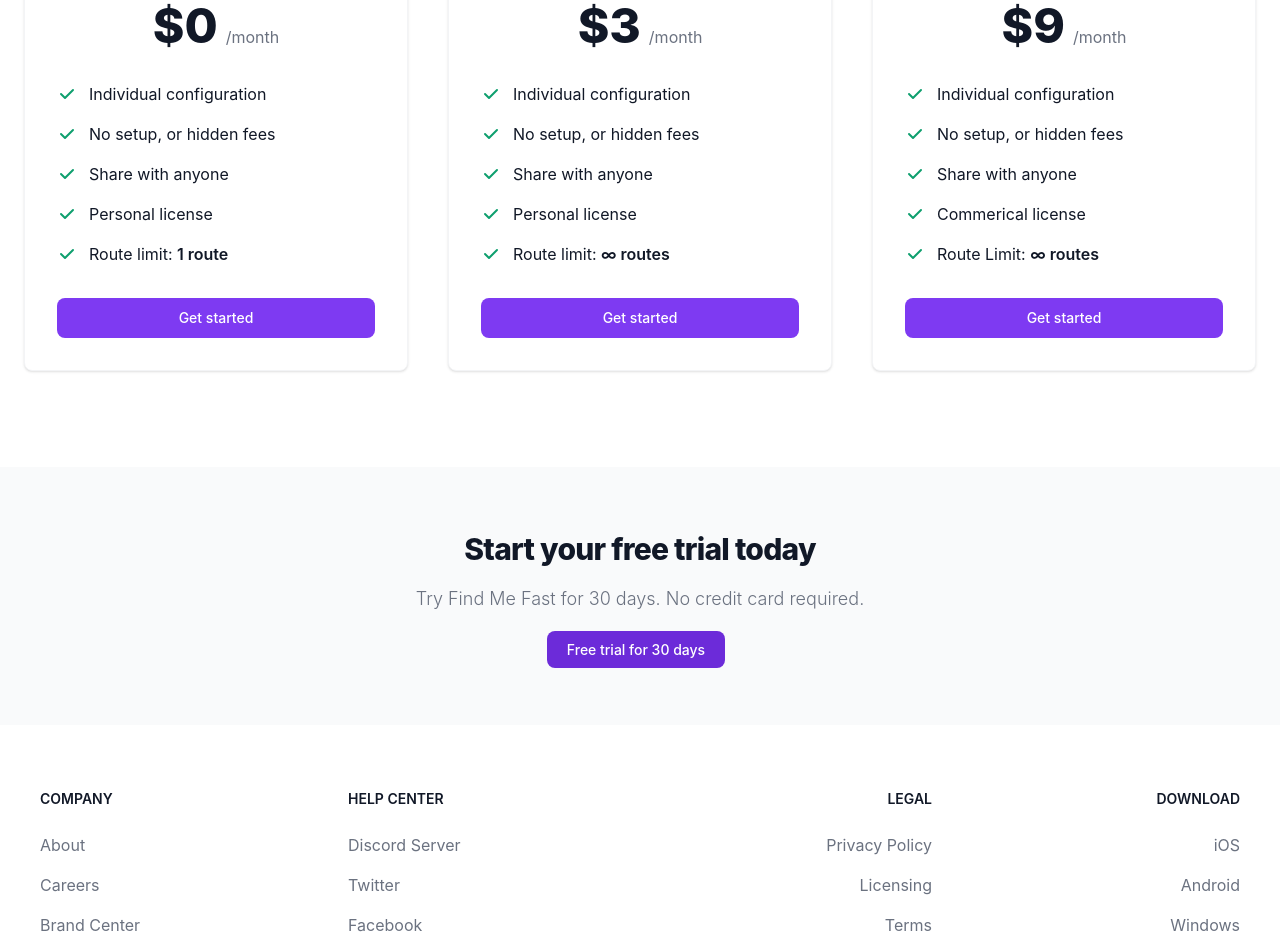
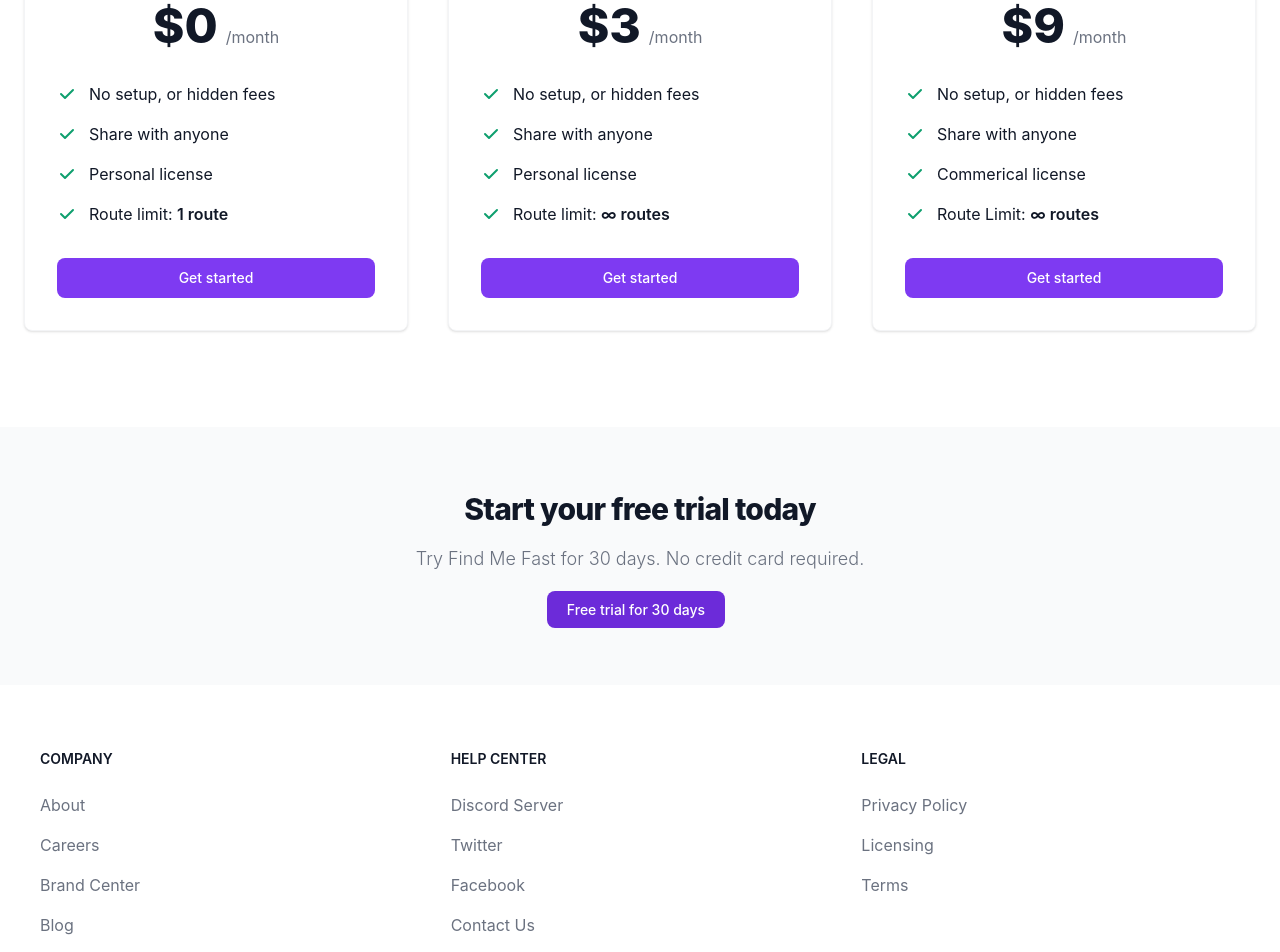
Before and after one commit to shawnmcmahon/fmf-nextjs13, a Next.js app: page / in a window 1280 px wide. Shown: the part 2340-3292 px from the top of the page. Built offline with nearby package versions, Linux system fonts and the light colour scheme.

Commit message:
Remove flex footer

```diff
--- a/app/components/nav.tsx
+++ b/app/components/nav.tsx
@@ -8,7 +8,7 @@ const Nav = () => {
       <header className="fixed w-full">
           <nav className="bg-white border-gray-200 py-2.5 dark:bg-gray-900">
               <div className="flex flex-wrap items-center justify-between max-w-screen-xl px-4 mx-auto">
-                  <a href="#" className="flex items-center">
+                  <a href="/" className="flex items-center">
                       <Image src={logo} className="h-6 max-w-max mr-3 sm:h-9" alt="Find Me Fast Logo"  />
                   </a>
                   <div className="flex items-center lg:order-2">
@@ -16,7 +16,7 @@ const Nav = () => {
                         <a href="https://github.com/shawnmcmahon/fmf-nextjs13" className="text-gray-800 dark:text-white hover:bg-gray-50 focus:ring-4 focus:ring-gray-300 font-medium rounded-lg text-sm px-4 lg:px-5 py-2 lg:py-2.5 sm:mr-2 dark:hover:bg-gray-700 focus:outline-none dark:focus:ring-gray-800">Github</a>
                         <a href="#" className="text-gray-800 dark:text-white hover:bg-gray-50 focus:ring-4 focus:ring-gray-300 font-medium rounded-lg text-sm px-4 lg:px-5 py-2 lg:py-2.5 sm:mr-2 dark:hover:bg-gray-700 focus:outline-none dark:focus:ring-gray-800">Log in</a>
                       </div>
-                      <a href="https://themesberg.com/product/tailwind-css/landing-page" className="text-white bg-purple-700 hover:bg-purple-800 focus:ring-4 focus:ring-purple-300 font-medium rounded-lg text-sm px-4 lg:px-5 py-2 lg:py-2.5 sm:mr-2 lg:mr-0 dark:bg-purple-600 dark:hover:bg-purple-700 focus:outline-none dark:focus:ring-purple-800">Create</a>
+                      <a href="/create" className="text-white bg-purple-700 hover:bg-purple-800 focus:ring-4 focus:ring-purple-300 font-medium rounded-lg text-sm px-4 lg:px-5 py-2 lg:py-2.5 sm:mr-2 lg:mr-0 dark:bg-purple-600 dark:hover:bg-purple-700 focus:outline-none dark:focus:ring-purple-800">Create</a>
                       <button data-collapse-toggle="mobile-menu-2" type="button" className="inline-flex items-center p-2 ml-1 text-sm text-gray-500 rounded-lg lg:hidden hover:bg-gray-100 focus:outline-none focus:ring-2 focus:ring-gray-200 dark:text-gray-400 dark:hover:bg-gray-700 dark:focus:ring-gray-600" aria-controls="mobile-menu-2" aria-expanded="false">
                           <span className="sr-only">Open main menu</span>
                           <svg className="w-6 h-6" fill="currentColor" viewBox="0 0 20 20" xmlns="http://www.w3.org/2000/svg"><path fillRule="evenodd" d="M3 5a1 1 0 011-1h12a1 1 0 110 2H4a1 1 0 01-1-1zM3 10a1 1 0 011-1h12a1 1 0 110 2H4a1 1 0 01-1-1zM3 15a1 1 0 011-1h12a1 1 0 110 2H4a1 1 0 01-1-1z" clipRule="evenodd"></path></svg>
@@ -26,7 +26,7 @@ const Nav = () => {
                   <div className="items-center justify-between hidden w-full lg:flex lg:w-auto lg:order-1" id="mobile-menu-2">
                       <ul className="flex flex-col mt-4 font-medium lg:flex-row lg:space-x-8 lg:mt-0">
                           <li>
-                              <a href="#" className="block py-2 pl-3 pr-4 text-white bg-purple-700 rounded lg:bg-transparent lg:text-purple-700 lg:p-0 dark:text-white" aria-current="page">Home</a>
+                              <a href="/" className="block py-2 pl-3 pr-4 text-white bg-purple-700 rounded lg:bg-transparent lg:text-purple-700 lg:p-0 dark:text-white" aria-current="page">Home</a>
                           </li>
                           <li>
                               <a href="#" className="block py-2 pl-3 pr-4 text-gray-700 border-b border-gray-100 hover:bg-gray-50 lg:hover:bg-transparent lg:border-0 lg:hover:text-purple-700 lg:p-0 dark:text-gray-400 lg:dark:hover:text-white dark:hover:bg-gray-700 dark:hover:text-white lg:dark:hover:bg-transparent dark:border-gray-700">Features</a>
--- a/app/create/page.tsx
+++ b/app/create/page.tsx
@@ -1,5 +1,6 @@
 import Nav from '../components/oldNav'
 import Link from 'next/link'
+import '../../output.css'
 
 
 const create = () => {
@@ -9,8 +10,6 @@ const create = () => {
         <div className="">
           <div className="flex flex-col justify-center place-items-center mx-auto max-w-screen-xl px-4 py-16 sm:px-6 sm:py-24 lg:px-8 lg:py-32">
             <p className="text-4xl font-extrabold uppercase tracking-tighter text-transparent sm:text-5xl lg:text-7xl text-center">Create Route</p>
-            <p className="mx-auto mt-8 max-w-2xl text-xl font-medium text-white text-center">Create quick, sharable routes with anyone using Google Maps.</p>
-            <p className="mx-auto mt-0 max-w-2xl text-xl font-medium text-white text-center">Step-by-step maps to help you get found no matter where you are.  </p>
             <div className="flex flex-col-reverse justify-center  place-items-center max-w-max m-8">
             </div>
           </div>
--- a/app/page.tsx
+++ b/app/page.tsx
@@ -294,11 +294,6 @@ export default function page() {
                           <li className="flex items-center space-x-3">
                               {/* <!-- Icon --> */}
                               <svg className="flex-shrink-0 w-5 h-5 text-green-500 dark:text-green-400" fill="currentColor" viewBox="0 0 20 20" xmlns="http://www.w3.org/2000/svg"><path fillRule="evenodd" d="M16.707 5.293a1 1 0 010 1.414l-8 8a1 1 0 01-1.414 0l-4-4a1 1 0 011.414-1.414L8 12.586l7.293-7.293a1 1 0 011.414 0z" clipRule="evenodd"></path></svg>
-                              <span>Individual configuration</span>
-                          </li>
-                          <li className="flex items-center space-x-3">
-                              {/* <!-- Icon --> */}
-                              <svg className="flex-shrink-0 w-5 h-5 text-green-500 dark:text-green-400" fill="currentColor" viewBox="0 0 20 20" xmlns="http://www.w3.org/2000/svg"><path fillRule="evenodd" d="M16.707 5.293a1 1 0 010 1.414l-8 8a1 1 0 01-1.414 0l-4-4a1 1 0 011.414-1.414L8 12.586l7.293-7.293a1 1 0 011.414 0z" clipRule="evenodd"></path></svg>
                               <span>No setup, or hidden fees</span>
                           </li>
                           <li className="flex items-center space-x-3">
@@ -332,11 +327,6 @@ export default function page() {
                           <li className="flex items-center space-x-3">
                               {/* <!-- Icon --> */}
                               <svg className="flex-shrink-0 w-5 h-5 text-green-500 dark:text-green-400" fill="currentColor" viewBox="0 0 20 20" xmlns="http://www.w3.org/2000/svg"><path fillRule="evenodd" d="M16.707 5.293a1 1 0 010 1.414l-8 8a1 1 0 01-1.414 0l-4-4a1 1 0 011.414-1.414L8 12.586l7.293-7.293a1 1 0 011.414 0z" clipRule="evenodd"></path></svg>
-                              <span>Individual configuration</span>
-                          </li>
-                          <li className="flex items-center space-x-3">
-                              {/* <!-- Icon --> */}
-                              <svg className="flex-shrink-0 w-5 h-5 text-green-500 dark:text-green-400" fill="currentColor" viewBox="0 0 20 20" xmlns="http://www.w3.org/2000/svg"><path fillRule="evenodd" d="M16.707 5.293a1 1 0 010 1.414l-8 8a1 1 0 01-1.414 0l-4-4a1 1 0 011.414-1.414L8 12.586l7.293-7.293a1 1 0 011.414 0z" clipRule="evenodd"></path></svg>
                               <span>No setup, or hidden fees</span>
                           </li>
                           <li className="flex items-center space-x-3">
@@ -367,11 +357,6 @@ export default function page() {
                       </div>
                       {/* <!-- List --> */}
                       <ul role="list" className="mb-8 space-y-4 text-left">
-                          <li className="flex items-center space-x-3">
-                              {/* <!-- Icon --> */}
-                              <svg className="flex-shrink-0 w-5 h-5 text-green-500 dark:text-green-400" fill="currentColor" viewBox="0 0 20 20" xmlns="http://www.w3.org/2000/svg"><path fillRule="evenodd" d="M16.707 5.293a1 1 0 010 1.414l-8 8a1 1 0 01-1.414 0l-4-4a1 1 0 011.414-1.414L8 12.586l7.293-7.293a1 1 0 011.414 0z" clipRule="evenodd"></path></svg>
-                              <span>Individual configuration</span>
-                          </li>
                           <li className="flex items-center space-x-3">
                               {/* <!-- Icon --> */}
                               <svg className="flex-shrink-0 w-5 h-5 text-green-500 dark:text-green-400" fill="currentColor" viewBox="0 0 20 20" xmlns="http://www.w3.org/2000/svg"><path fillRule="evenodd" d="M16.707 5.293a1 1 0 010 1.414l-8 8a1 1 0 01-1.414 0l-4-4a1 1 0 011.414-1.414L8 12.586l7.293-7.293a1 1 0 011.414 0z" clipRule="evenodd"></path></svg>
@@ -482,7 +467,7 @@ export default function page() {
 
       <footer className="bg-white dark:bg-gray-800">
           <div className="max-w-screen-xl p-4 py-6 mx-auto lg:py-16 md:p-8 lg:p-10">
-              <div className="grid grid-cols-2 gap-8 md:grid-cols-3 lg:grid-cols-4">
+              <div className="grid grid-cols-2 gap-8 md:grid-cols-3 lg:grid-cols-3">
                   <div>
                       <h3 className="mb-6 text-sm font-semibold text-gray-900 uppercase dark:text-white">Company</h3>
                       <ul className="text-gray-500 dark:text-gray-400">
@@ -517,7 +502,7 @@ export default function page() {
                           </li>
                       </ul>
                   </div>
-                  <div className="text-right">
+                  <div>
                       <h3 className="mb-6 text-sm font-semibold text-gray-900 uppercase dark:text-white">Legal</h3>
                       <ul className="text-gray-500 dark:text-gray-400">
                           <li className="mb-4">
@@ -531,28 +516,11 @@ export default function page() {
                           </li>
                       </ul>
                   </div>
-                  <div className="text-right">
-                      <h3 className="mb-6 text-sm font-semibold text-gray-900 uppercase dark:text-white">Download</h3>
-                      <ul className="text-gray-500 dark:text-gray-400">
-                          <li className="mb-4">
-                              <a href="#" className="hover:underline">iOS</a>
-                          </li>
-                          <li className="mb-4">
-                              <a href="#" className="hover:underline">Android</a>
-                          </li>
-                          <li className="mb-4">
-                              <a href="#" className="hover:underline">Windows</a>
-                          </li>
-                          <li className="mb-4">
-                              <a href="#" className="hover:underline">MacOS</a>
-                          </li>
-                      </ul>
-                  </div>
               </div>
 
 
               <div className="text-center">
-                  <a href="#" className="flex items-center justify-center mb-5 text-2xl font-semibold text-gray-900 dark:text-white">
+                  <a href="#" className="flex items-center justify-center my-5 text-2xl font-semibold text-gray-900 dark:text-white">
                       <Image src={logo} className="h-6 max-w-max mr-3 sm:h-9" alt="Find Me Fast Logo" width={250} height={250}  />
                       Find Me Fast
                   </a>
```
